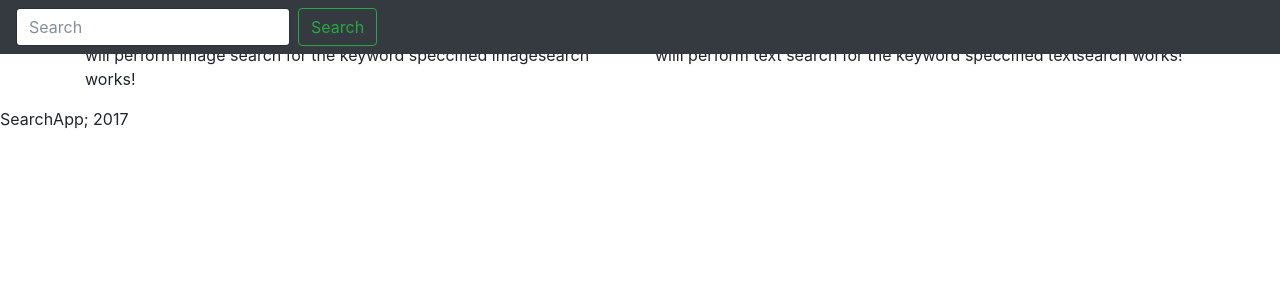
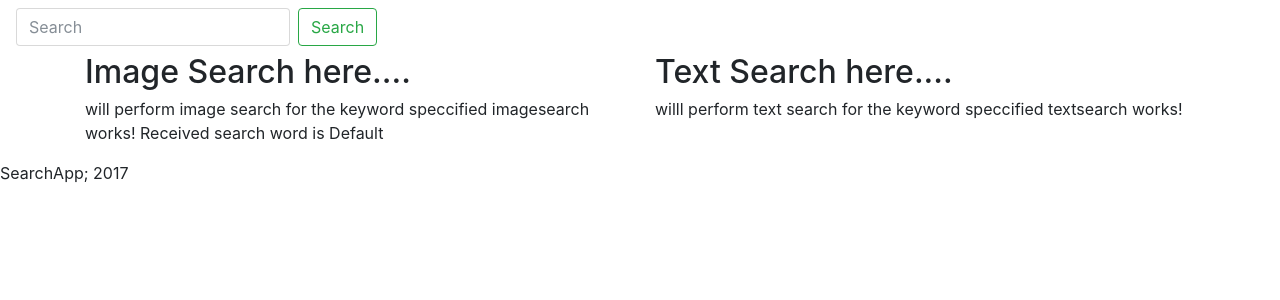
Before and after one commit to gadimasinus/SearchApp, an Angular app: page / in a window 1280 px wide. Shown: the top 300 px of the page. Built offline with nearby package versions, Linux system fonts and the light colour scheme.

Commit message:
apply styling to the elememt

```diff
--- a/src/app/app.component.html
+++ b/src/app/app.component.html
@@ -1,14 +1,11 @@
-<!--The content below is only a placeholder and can be replaced.-->
-<div>
-  <nav class="navbar navbar-expand-md navbar-dark fixed-top bg-dark">
-    <div>
-      <form class="form-inline my-2 my-lg-0">
-        <input class="form-control mr-sm-2" type="text" placeholder="Search" aria-label="Search">
-        <button class="btn btn-outline-success my-2 my-sm-0" type="submit">Search</button>
-      </form>
-    </div>
-  </nav>
-</div>
+<nav class="navbar">
+
+  <form class="form-inline my-2 my-lg-0">
+    <input class="form-control mr-sm-2" type="text" placeholder="Search" aria-label="Search">
+    <button class="btn btn-outline-success my-2 my-sm-0" type="submit">Search</button>
+  </form>
+
+</nav>
 
 <div class="container">
   <div class="row">
--- a/src/app/app.component.ts
+++ b/src/app/app.component.ts
@@ -3,8 +3,10 @@ import { Component } from '@angular/core';
 @Component({
   selector: 'app-root',
   templateUrl: './app.component.html',
-  styleUrls: ['./app.component.css']
+  styleUrls: ['./app.component.css'],
+
 })
 export class AppComponent {
+  searchKeyword : string;
   title = 'Search';
 }
--- a/src/app/imagesearch/imagesearch.component.html
+++ b/src/app/imagesearch/imagesearch.component.html
@@ -3,5 +3,6 @@
 <p>
   will perform image search for the keyword speccified
   imagesearch works!
+  Received search word is {{searchWord}}
 </p>
 </div>
--- a/src/app/imagesearch/imagesearch.component.ts
+++ b/src/app/imagesearch/imagesearch.component.ts
@@ -1,4 +1,4 @@
-import { Component, OnInit } from '@angular/core';
+import { Component, OnInit, Input } from '@angular/core';
 
 @Component({
   selector: 'app-imagesearch',
@@ -7,6 +7,7 @@ import { Component, OnInit } from '@angular/core';
 })
 export class ImagesearchComponent implements OnInit {
 
+  @Input() searchWord : string = "Default";
   constructor() { }
 
   ngOnInit() {
```
